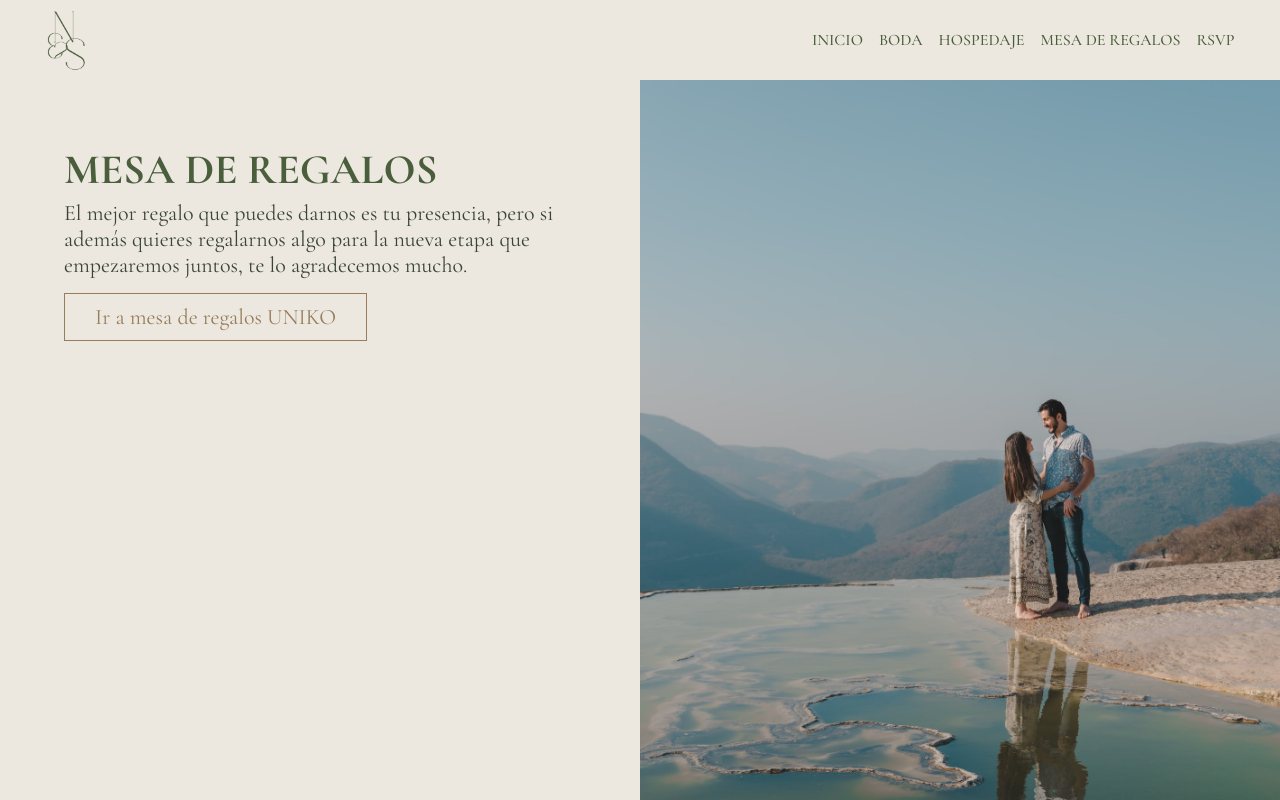
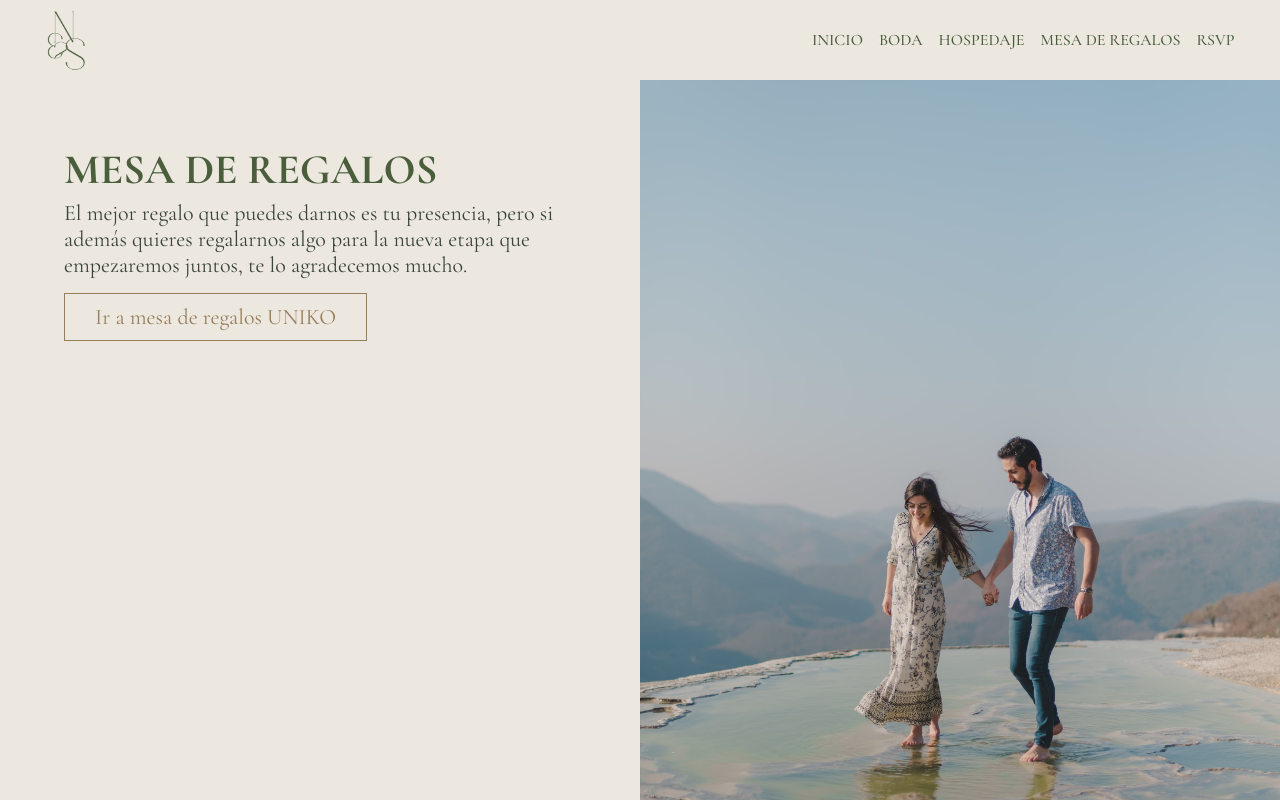
Before and after one commit to richipargo/nadia-stefan, a React (Vite) app: page /regalos in a window 1280 px wide. Shown: the top 800 px of the page. Built offline with nearby package versions, Linux system fonts and the light colour scheme.

Commit message:
Replace regalos img

```diff
--- a/src/components/Regalos.jsx
+++ b/src/components/Regalos.jsx
@@ -19,7 +19,7 @@ const Regalos = () => {
           </a>
         </div>
         <div className="regalos-img-container">
-          <img className="regalos-img" src="./MER_5732.jpg" alt="Nadia y Stefan en Oaxaca" />
+          <img className="regalos-img" src="./NS-136.jpg" alt="Nadia y Stefan en Oaxaca" />
         </div>
       </div>
     </div>
```
Also changed, not shown: public/NS-136.jpg (added).
